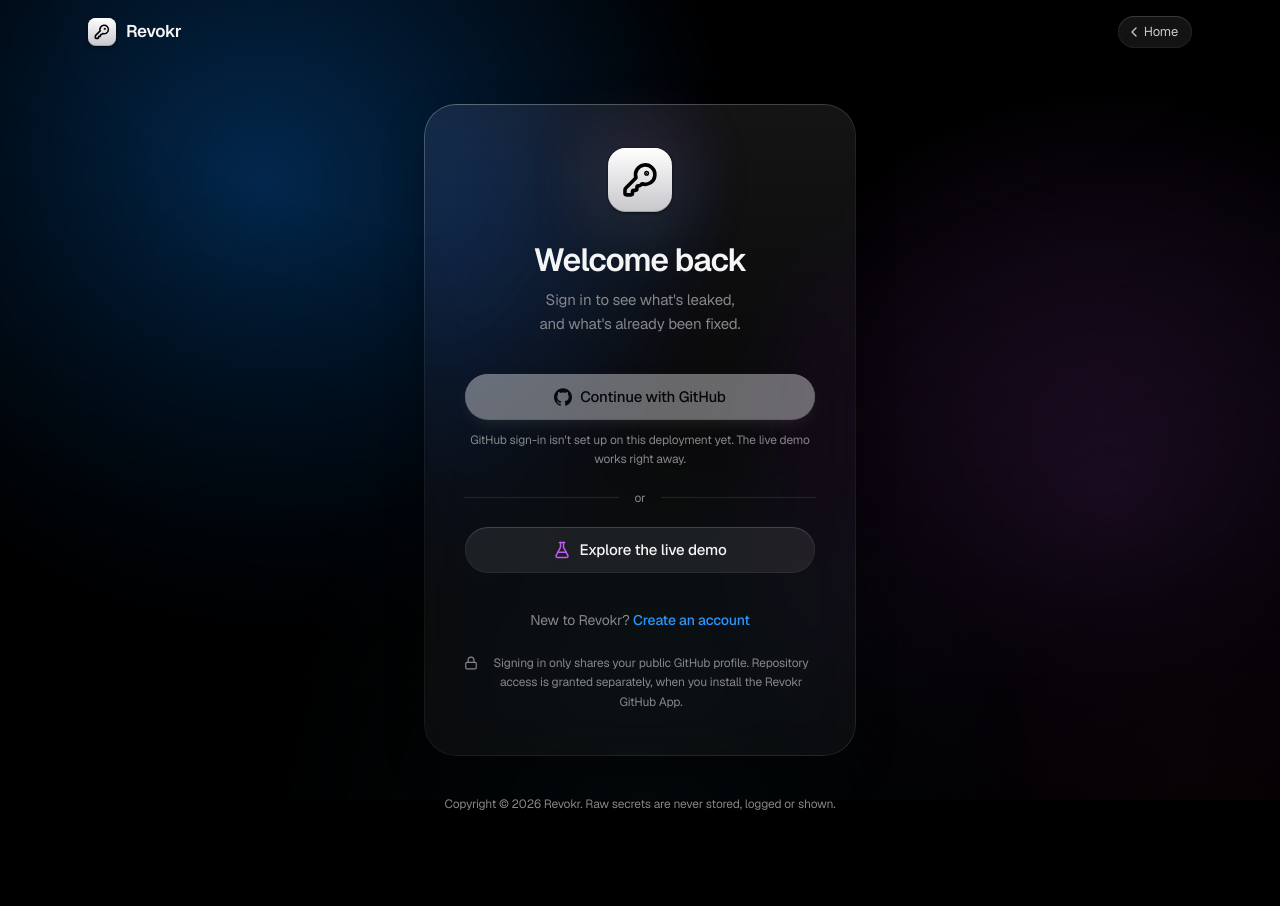
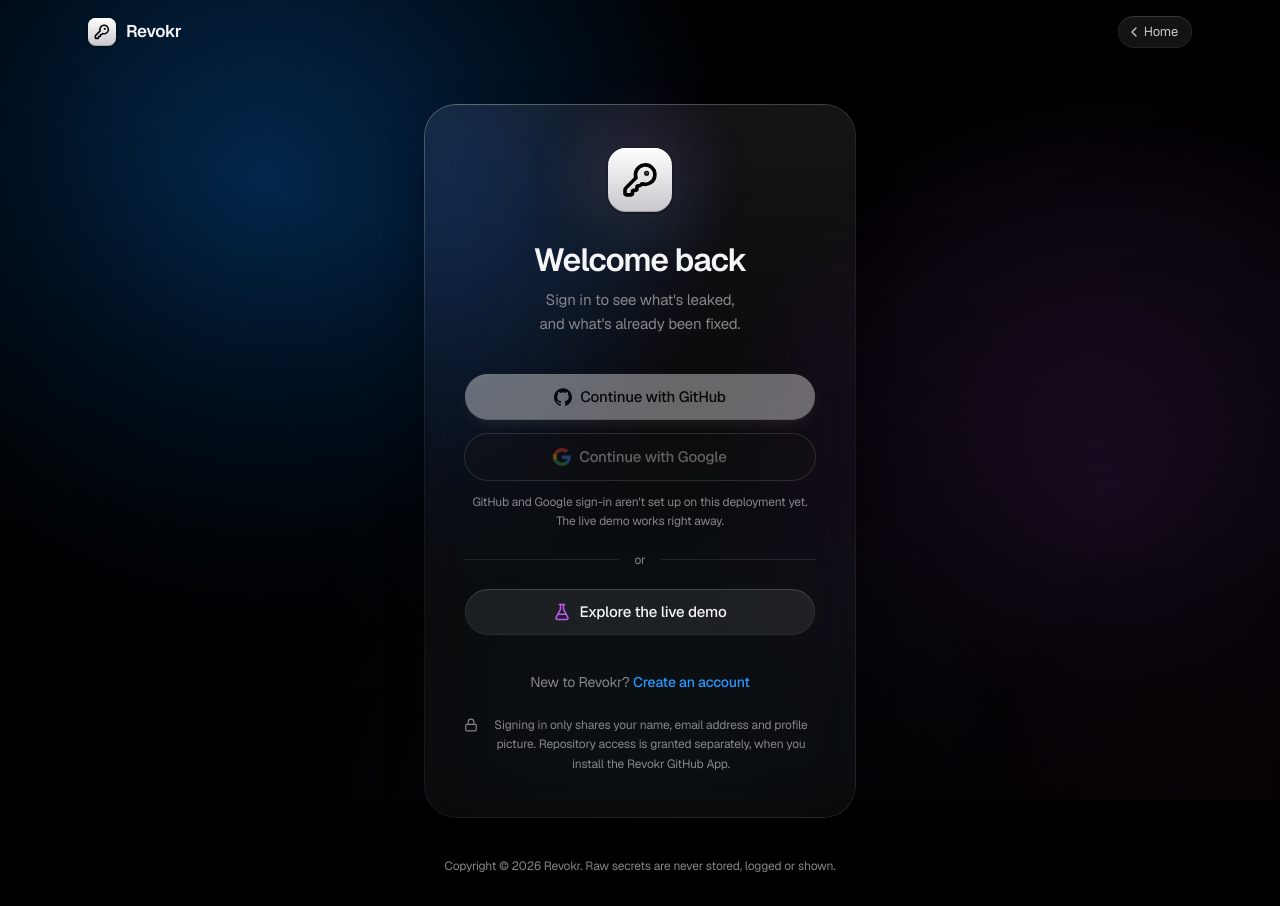
Before and after one commit to Amaan0907/Revokr, a Next.js app in the folder web/revokr/: page /login in a window 1280 px wide. Before the commit the page ends 844 px from the top, so only its background shows below. Built offline with nearby package versions, Linux system fonts and the light colour scheme; no server answers.

Commit message:
Fixing UI

```diff
--- a/web/revokr/app/(auth)/login/page.tsx
+++ b/web/revokr/app/(auth)/login/page.tsx
@@ -1,7 +1,7 @@
 import type { Metadata } from "next";
 import { redirect } from "next/navigation";
 import { AuthForm } from "@/components/auth/auth-form";
-import { isGitHubLoginEnabled, safeNextPath } from "@/lib/auth-config";
+import { isGitHubLoginEnabled, isGoogleLoginEnabled, safeNextPath } from "@/lib/auth-config";
 import { getSession } from "@/lib/session";
 
 export const metadata: Metadata = { title: "Sign in" };
@@ -22,7 +22,8 @@
       next={next}
       error={typeof params.error === "string" ? params.error : undefined}
       githubEnabled={isGitHubLoginEnabled()}
-      githubLabel="Continue with GitHub"
+      googleEnabled={isGoogleLoginEnabled()}
+      action="Continue"
       switchPrompt="New to Revokr?"
       switchHref="/signup"
       switchLabel="Create an account"
--- a/web/revokr/app/(auth)/signup/page.tsx
+++ b/web/revokr/app/(auth)/signup/page.tsx
@@ -1,13 +1,13 @@
 import type { Metadata } from "next";
 import { redirect } from "next/navigation";
 import { AuthForm } from "@/components/auth/auth-form";
-import { isGitHubLoginEnabled, safeNextPath } from "@/lib/auth-config";
+import { isGitHubLoginEnabled, isGoogleLoginEnabled, safeNextPath } from "@/lib/auth-config";
 import { getSession } from "@/lib/session";
 
 export const metadata: Metadata = { title: "Create your account" };
 
 const STEPS = [
-  { title: "Sign up with GitHub", body: "No password to create or remember." },
+  { title: "Sign up with GitHub or Google", body: "No new password to create or remember." },
   { title: "Install the Revokr app", body: "Pick the repositories Revokr should watch." },
   { title: "Approve rotations", body: "Get alerted on leaks and fix them in one click." },
 ];
@@ -24,11 +24,12 @@
   return (
     <AuthForm
       title="Create your Revokr account"
-      description="Revokr connects to GitHub, so setup takes about a minute."
+      description="Setup takes about a minute. Your repositories connect through GitHub."
       next={next}
       error={typeof params.error === "string" ? params.error : undefined}
       githubEnabled={isGitHubLoginEnabled()}
-      githubLabel="Sign up with GitHub"
+      googleEnabled={isGoogleLoginEnabled()}
+      action="Sign up"
       switchPrompt="Already have an account?"
       switchHref="/login"
       switchLabel="Sign in"
--- a/web/revokr/app/api/auth/github/callback/route.ts
+++ b/web/revokr/app/api/auth/github/callback/route.ts
@@ -7,6 +7,7 @@
   login: string;
   name: string | null;
   avatar_url: string | null;
+  email: string | null;
 }
 
 function fail(request: NextRequest, error: string) {
@@ -60,7 +61,13 @@
   const session = encodeSession(
     {
       mode: "github",
-      user: { id: user.id, login: user.login, name: user.name, avatarUrl: user.avatar_url },
+      user: {
+        id: String(user.id),
+        login: user.login,
+        name: user.name,
+        avatarUrl: user.avatar_url,
+        email: user.email,
+      },
     },
     token.access_token,
   );
--- /dev/null
+++ b/web/revokr/app/api/auth/google/callback/route.ts
@@ -0,0 +1,83 @@
+import { NextResponse, type NextRequest } from "next/server";
+import { GOOGLE_OAUTH_COOKIE, googleOAuthConfig, safeNextPath } from "@/lib/auth-config";
+import { encodeSession, SESSION_COOKIE, sessionCookieOptions } from "@/lib/session";
+
+interface GoogleProfile {
+  sub: string;
+  email?: string;
+  email_verified?: boolean;
+  name?: string;
+  picture?: string;
+}
+
+function fail(request: NextRequest, error: string) {
+  const response = NextResponse.redirect(new URL(`/login?error=${error}`, request.url));
+  response.cookies.delete({ name: GOOGLE_OAUTH_COOKIE, path: "/api/auth" });
+  return response;
+}
+
+export async function GET(request: NextRequest) {
+  const config = googleOAuthConfig();
+  if (!config) return fail(request, "google_not_configured");
+
+  const params = request.nextUrl.searchParams;
+  if (params.get("error") === "access_denied") return fail(request, "access_denied");
+
+  const code = params.get("code");
+  const state = params.get("state");
+  let stored: { state?: string; verifier?: string; next?: string } = {};
+  try {
+    stored = JSON.parse(request.cookies.get(GOOGLE_OAUTH_COOKIE)?.value ?? "{}");
+  } catch {
+    stored = {};
+  }
+  const verifier = stored.verifier;
+  if (!code || !state || state !== stored.state || !verifier) {
+    return fail(request, "state_mismatch");
+  }
+
+  const tokenResponse = await fetch("https://oauth2.googleapis.com/token", {
+    method: "POST",
+    headers: { "Content-Type": "application/x-www-form-urlencoded" },
+    body: new URLSearchParams({
+      code,
+      client_id: config.clientId,
+      client_secret: config.clientSecret,
+      redirect_uri: new URL("/api/auth/google/callback", request.nextUrl.origin).toString(),
+      grant_type: "authorization_code",
+      code_verifier: verifier,
+    }),
+    cache: "no-store",
+  });
+  const token = (await tokenResponse.json().catch(() => null)) as { access_token?: string } | null;
+  if (!tokenResponse.ok || !token?.access_token) return fail(request, "oauth_failed");
+
+  const profileResponse = await fetch("https://openidconnect.googleapis.com/v1/userinfo", {
+    headers: { Authorization: `Bearer ${token.access_token}` },
+    cache: "no-store",
+  });
+  if (!profileResponse.ok) return fail(request, "oauth_failed");
+  const profile = (await profileResponse.json()) as GoogleProfile;
+  if (!profile.sub || !profile.email) return fail(request, "oauth_failed");
+  if (profile.email_verified !== true) return fail(request, "email_unverified");
+
+  // Only the profile is kept. The Google access token isn't needed after this, so it isn't stored.
+  const session = encodeSession(
+    {
+      mode: "google",
+      user: {
+        id: profile.sub,
+        login: profile.email,
+        name: profile.name ?? null,
+        avatarUrl: profile.picture ?? null,
+        email: profile.email,
+      },
+    },
+    null,
+  );
+
+  const response = NextResponse.redirect(new URL(safeNextPath(stored.next), request.url));
+  response.cookies.set(SESSION_COOKIE, session.value, sessionCookieOptions(session.maxAge));
+  response.cookies.delete({ name: GOOGLE_OAUTH_COOKIE, path: "/api/auth" });
+  return response;
+}
--- /dev/null
+++ b/web/revokr/app/api/auth/google/route.ts
@@ -0,0 +1,37 @@
+import { createHash, randomBytes } from "node:crypto";
+import { NextResponse, type NextRequest } from "next/server";
+import { GOOGLE_OAUTH_COOKIE, googleOAuthConfig, safeNextPath } from "@/lib/auth-config";
+
+// Starts Google sign-in (OpenID Connect, authorization code flow with PKCE).
+export async function GET(request: NextRequest) {
+  const config = googleOAuthConfig();
+  if (!config) {
+    return NextResponse.redirect(new URL("/login?error=google_not_configured", request.url));
+  }
+
+  const state = randomBytes(16).toString("hex");
+  const verifier = randomBytes(32).toString("base64url");
+  const next = safeNextPath(request.nextUrl.searchParams.get("next"));
+
+  const authorize = new URL("https://accounts.google.com/o/oauth2/v2/auth");
+  authorize.search = new URLSearchParams({
+    client_id: config.clientId,
+    redirect_uri: new URL("/api/auth/google/callback", request.nextUrl.origin).toString(),
+    response_type: "code",
+    scope: "openid email profile",
+    state,
+    code_challenge: createHash("sha256").update(verifier).digest("base64url"),
+    code_challenge_method: "S256",
+    prompt: "select_account",
+  }).toString();
+
+  const response = NextResponse.redirect(authorize);
+  response.cookies.set(GOOGLE_OAUTH_COOKIE, JSON.stringify({ state, verifier, next }), {
+    httpOnly: true,
+    sameSite: "lax",
+    secure: process.env.NODE_ENV === "production",
+    path: "/api/auth",
+    maxAge: 600,
+  });
+  return response;
+}
--- a/web/revokr/components/auth/auth-form.tsx
+++ b/web/revokr/components/auth/auth-form.tsx
@@ -3,6 +3,7 @@
 import { CircleAlert, FlaskConical, Lock } from "lucide-react";
 import { DemoButton } from "./demo-button";
 import { GitHubMark } from "@/components/icons/github-mark";
+import { GoogleMark } from "@/components/icons/google-mark";
 import { LogoMark } from "@/components/shell/logo";
 import { buttonVariants } from "@/components/ui/button";
 import { AUTH_ERRORS } from "@/lib/auth-config";
@@ -14,7 +15,9 @@
   next: string;
   error?: string;
   githubEnabled: boolean;
-  githubLabel: string;
+  googleEnabled: boolean;
+  // Verb for the provider buttons: "Continue" on sign-in, "Sign up" on sign-up.
+  action: string;
   switchPrompt: string;
   switchHref: string;
   switchLabel: string;
@@ -23,19 +26,49 @@
 
 const WIDE = "h-12 w-full text-[15px]";
 
+// Google's dark-theme button colours: near-black fill, grey outline, light grey text.
+const GOOGLE =
+  "border-[#8e918f]/60 bg-[#131314] text-[#e3e3e3] backdrop-blur-none hover:bg-[#1e1f20]";
+
+// A link that starts the provider's sign-in, or a disabled button when it isn't configured.
+function ProviderButton({
+  enabled,
+  href,
+  className,
+  children,
+}: {
+  enabled: boolean;
+  href: string;
+  className: string;
+  children: ReactNode;
+}) {
+  return enabled ? (
+    <a href={href} className={className}>
+      {children}
+    </a>
+  ) : (
+    <button type="button" disabled className={className}>
+      {children}
+    </button>
+  );
+}
+
 export function AuthForm({
   title,
   description,
   next,
   error,
   githubEnabled,
-  githubLabel,
+  googleEnabled,
+  action,
   switchPrompt,
   switchHref,
   switchLabel,
   children,
 }: AuthFormProps) {
   const errorMessage = error ? (AUTH_ERRORS[error] ?? "Something went wrong. Please try again.") : null;
+  const unconfigured = [!githubEnabled && "GitHub", !googleEnabled && "Google"].filter(Boolean);
+  const nextParam = encodeURIComponent(next);
 
   return (
     <div>
@@ -69,21 +102,29 @@
       )}
 
       <div className="mt-9 flex animate-rise flex-col gap-3" style={{ animationDelay: "240ms" }}>
-        {githubEnabled ? (
-          <a href={`/api/auth/github?next=${encodeURIComponent(next)}`} className={cn(buttonVariants({ size: "lg" }), WIDE)}>
-            <GitHubMark className="size-[18px]" />
-            {githubLabel}
-          </a>
-        ) : (
-          <div className="flex flex-col gap-2.5">
-            <button type="button" disabled className={cn(buttonVariants({ size: "lg" }), WIDE)}>
-              <GitHubMark className="size-[18px]" />
-              {githubLabel}
-            </button>
-            <p className="text-center text-xs leading-relaxed text-muted-foreground">
-              GitHub sign-in isn&apos;t set up on this deployment yet. The live demo works right away.
-            </p>
-          </div>
+        <ProviderButton
+          enabled={githubEnabled}
+          href={`/api/auth/github?next=${nextParam}`}
+          className={cn(buttonVariants({ size: "lg" }), WIDE)}
+        >
+          <GitHubMark className="size-[18px]" />
+          {action} with GitHub
+        </ProviderButton>
+
+        <ProviderButton
+          enabled={googleEnabled}
+          href={`/api/auth/google?next=${nextParam}`}
+          className={cn(buttonVariants({ variant: "outline", size: "lg" }), WIDE, GOOGLE)}
+        >
+          <GoogleMark className="size-[18px]" />
+          {action} with Google
+        </ProviderButton>
+
+        {unconfigured.length > 0 && (
+          <p className="text-center text-xs leading-relaxed text-muted-foreground">
+            {unconfigured.join(" and ")} sign-in {unconfigured.length > 1 ? "aren't" : "isn't"} set up
+            on this deployment yet. The live demo works right away.
+          </p>
         )}
 
         <div className="my-2 flex items-center gap-4 text-xs text-muted-foreground">
@@ -113,8 +154,8 @@
       <p className="mt-6 flex items-start justify-center gap-2 text-center text-xs leading-relaxed text-muted-foreground">
         <Lock aria-hidden className="mt-0.5 size-3.5 shrink-0" />
         <span>
-          Signing in only shares your public GitHub profile. Repository access is granted separately,
-          when you install the Revokr GitHub App.
+          Signing in only shares your name, email address and profile picture. Repository access is
+          granted separately, when you install the Revokr GitHub App.
         </span>
       </p>
     </div>
--- /dev/null
+++ b/web/revokr/components/icons/google-mark.tsx
@@ -0,0 +1,23 @@
+// Google's four-colour "G", as used on Sign in with Google buttons.
+export function GoogleMark({ className }: { className?: string }) {
+  return (
+    <svg viewBox="0 0 48 48" aria-hidden className={className}>
+      <path
+        fill="#EA4335"
+        d="M24 9.5c3.54 0 6.71 1.22 9.21 3.6l6.85-6.85C35.9 2.38 30.47 0 24 0 14.62 0 6.51 5.38 2.56 13.22l7.98 6.19C12.43 13.72 17.74 9.5 24 9.5z"
+      />
+      <path
+        fill="#4285F4"
+        d="M46.98 24.55c0-1.57-.15-3.09-.38-4.55H24v9.02h12.94c-.58 2.96-2.26 5.48-4.78 7.18l7.73 6c4.51-4.18 7.09-10.36 7.09-17.65z"
+      />
+      <path
+        fill="#FBBC05"
+        d="M10.53 28.59c-.48-1.45-.76-2.99-.76-4.59s.27-3.14.76-4.59l-7.98-6.19C.92 16.46 0 20.12 0 24c0 3.88.92 7.54 2.56 10.78l7.97-6.19z"
+      />
+      <path
+        fill="#34A853"
+        d="M24 48c6.48 0 11.93-2.13 15.89-5.81l-7.73-6c-2.15 1.45-4.92 2.3-8.16 2.3-6.26 0-11.57-4.22-13.47-9.91l-7.98 6.19C6.51 42.62 14.62 48 24 48z"
+      />
+    </svg>
+  );
+}
--- a/web/revokr/components/marketing/hero.tsx
+++ b/web/revokr/components/marketing/hero.tsx
@@ -86,7 +86,7 @@
           style={{ animationDelay: "680ms" }}
         >
           <Lock aria-hidden className="size-3.5" />
-          Sign in with GitHub. You choose which repositories Revokr can see.
+          Sign in with GitHub or Google. You choose which repositories Revokr can see.
         </p>
       </ScrollFade>
 
--- a/web/revokr/components/shell/sidebar.tsx
+++ b/web/revokr/components/shell/sidebar.tsx
@@ -170,7 +170,7 @@
           <div className="min-w-0 flex-1">
             <p className="truncate text-[13px] font-medium">{user.name ?? user.login}</p>
             <p className="truncate text-xs text-muted-foreground">
-              {mode === "demo" ? "Demo session" : `@${user.login}`}
+              {mode === "demo" ? "Demo session" : mode === "google" ? (user.email ?? user.login) : `@${user.login}`}
             </p>
           </div>
           <form action="/api/auth/logout" method="post">
--- a/web/revokr/lib/auth-config.ts
+++ b/web/revokr/lib/auth-config.ts
@@ -1,24 +1,38 @@
 import type { NextRequest } from "next/server";
 
 export const OAUTH_STATE_COOKIE = "revokr_oauth";
+export const GOOGLE_OAUTH_COOKIE = "revokr_oauth_google";
 
 export const DEMO_USER = {
-  id: 0,
+  id: "demo",
   login: "demo",
   name: "Demo operator",
   avatarUrl: null,
+  email: null,
 };
 
+// Real sign-ins need a stable, configured signing secret, so each provider is only switched on
+// once SESSION_SECRET is set too.
 export function githubOAuthConfig() {
   const clientId = process.env.GITHUB_APP_CLIENT_ID;
   const clientSecret = process.env.GITHUB_APP_CLIENT_SECRET;
-  // A real GitHub session carries an access token, so it needs a stable, configured signing secret.
+  if (!clientId || !clientSecret || !process.env.SESSION_SECRET) return null;
+  return { clientId, clientSecret };
+}
+
+export function googleOAuthConfig() {
+  const clientId = process.env.GOOGLE_CLIENT_ID;
+  const clientSecret = process.env.GOOGLE_CLIENT_SECRET;
   if (!clientId || !clientSecret || !process.env.SESSION_SECRET) return null;
   return { clientId, clientSecret };
 }
 
 export function isGitHubLoginEnabled(): boolean {
   return githubOAuthConfig() !== null;
+}
+
+export function isGoogleLoginEnabled(): boolean {
+  return googleOAuthConfig() !== null;
 }
 
 // Only same-site paths, so a crafted ?next= can't bounce a signed-in user to another site.
@@ -36,7 +50,10 @@
 
 export const AUTH_ERRORS: Record<string, string> = {
   github_not_configured: "GitHub sign-in isn't set up on this deployment yet. Try the live demo instead.",
-  access_denied: "You cancelled the GitHub sign-in. Nothing was shared.",
+  google_not_configured: "Google sign-in isn't set up on this deployment yet. Try the live demo instead.",
+  access_denied: "You cancelled the sign-in. Nothing was shared.",
   state_mismatch: "That sign-in link expired or was already used. Please try again.",
-  oauth_failed: "GitHub didn't accept the sign-in. Please try again.",
+  oauth_failed: "The sign-in didn't go through. Please try again.",
+  email_unverified:
+    "That Google account's email address isn't verified. Verify it with Google, then try again.",
 };
--- a/web/revokr/next.config.ts
+++ b/web/revokr/next.config.ts
@@ -2,7 +2,11 @@
 
 const nextConfig: NextConfig = {
   images: {
-    remotePatterns: [{ protocol: "https", hostname: "avatars.githubusercontent.com" }],
+    // Profile pictures for GitHub and Google accounts.
+    remotePatterns: [
+      { protocol: "https", hostname: "avatars.githubusercontent.com" },
+      { protocol: "https", hostname: "lh3.googleusercontent.com" },
+    ],
   },
 };
 
```
Also changed, not shown: web/revokr/lib/session.ts (+5 -2 lines), 1 other file (tests, documents, lock files or other folders).
